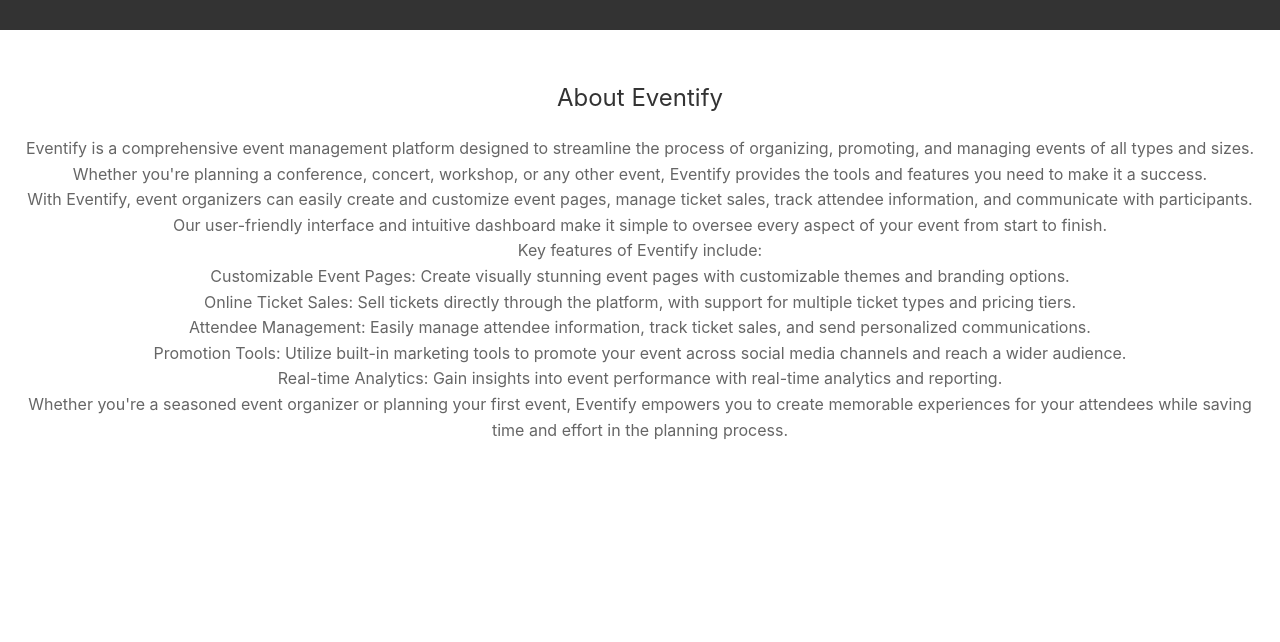
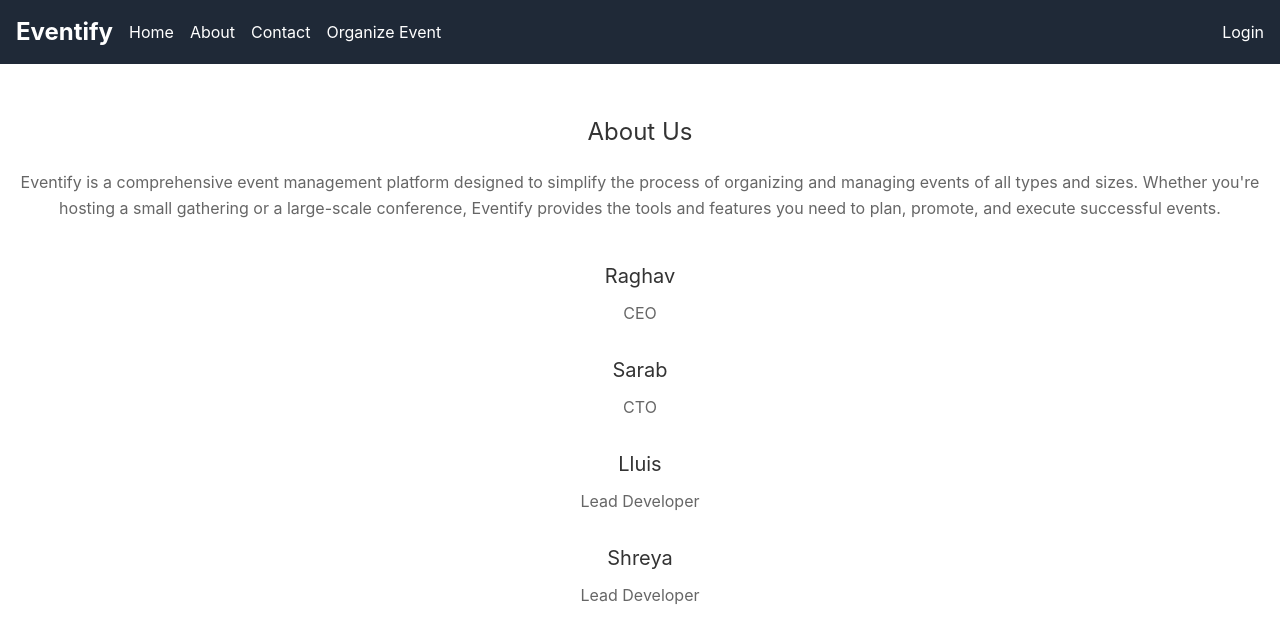
Before and after one commit to Battlebee12/LogicLegends, a React (Create React App) app in the folder event_ticketing/: page /about in a window 1280 px wide. Shown: the top 642 px of the page. Built offline with nearby package versions, Linux system fonts and the light colour scheme.

Commit message:
fixed aboutus

```diff
--- a/event_ticketing/src/about.js
+++ b/event_ticketing/src/about.js
@@ -1,7 +1,6 @@
 import React from 'react';
 import styled from 'styled-components';
 import Navbar from './Navbar';
-import { Nav } from './css/Navbar';
 
 const AboutWrapper = styled.div`
   text-align: center;
@@ -20,31 +19,54 @@ const Description = styled.p`
   color: #666;
 `;
 
+const TeamList = styled.ul`
+  list-style: none;
+  padding: 0;
+  margin-top: 40px;
+`;
+
+const TeamMember = styled.li`
+  margin-bottom: 30px;
+`;
+
+const MemberName = styled.h3`
+  margin-bottom: 10px;
+  font-size: 20px;
+  color: #333;
+`;
+
+const MemberRole = styled.p`
+  font-size: 16px;
+  color: #666;
+`;
+
 function About() {
   return (
     <div>
-      <Nav/>
+      <Navbar />
       <AboutWrapper>
-        <Title>About Eventify</Title>
+        <Title>About Us</Title>
         <Description>
-          Eventify is a comprehensive event management platform designed to streamline the process of organizing, promoting, and managing events of all types and sizes. Whether you're planning a conference, concert, workshop, or any other event, Eventify provides the tools and features you need to make it a success.
+          Eventify is a comprehensive event management platform designed to simplify the process of organizing and managing events of all types and sizes. Whether you're hosting a small gathering or a large-scale conference, Eventify provides the tools and features you need to plan, promote, and execute successful events.
         </Description>
-        <Description>
-          With Eventify, event organizers can easily create and customize event pages, manage ticket sales, track attendee information, and communicate with participants. Our user-friendly interface and intuitive dashboard make it simple to oversee every aspect of your event from start to finish.
-        </Description>
-        <Description>
-          Key features of Eventify include:
-          <ul>
-            <li>Customizable Event Pages: Create visually stunning event pages with customizable themes and branding options.</li>
-            <li>Online Ticket Sales: Sell tickets directly through the platform, with support for multiple ticket types and pricing tiers.</li>
-            <li>Attendee Management: Easily manage attendee information, track ticket sales, and send personalized communications.</li>
-            <li>Promotion Tools: Utilize built-in marketing tools to promote your event across social media channels and reach a wider audience.</li>
-            <li>Real-time Analytics: Gain insights into event performance with real-time analytics and reporting.</li>
-          </ul>
-        </Description>
-        <Description>
-          Whether you're a seasoned event organizer or planning your first event, Eventify empowers you to create memorable experiences for your attendees while saving time and effort in the planning process.
-        </Description>
+        <TeamList>
+          <TeamMember>
+            <MemberName>Raghav</MemberName>
+            <MemberRole>CEO</MemberRole>
+          </TeamMember>
+          <TeamMember>
+            <MemberName>Sarab</MemberName>
+            <MemberRole>CTO</MemberRole>
+          </TeamMember>
+          <TeamMember>
+            <MemberName>Lluis</MemberName>
+            <MemberRole>Lead Developer</MemberRole>
+          </TeamMember>
+          <TeamMember>
+            <MemberName>Shreya</MemberName>
+            <MemberRole>Lead Developer</MemberRole>
+          </TeamMember>
+        </TeamList>
       </AboutWrapper>
     </div>
   );
```
